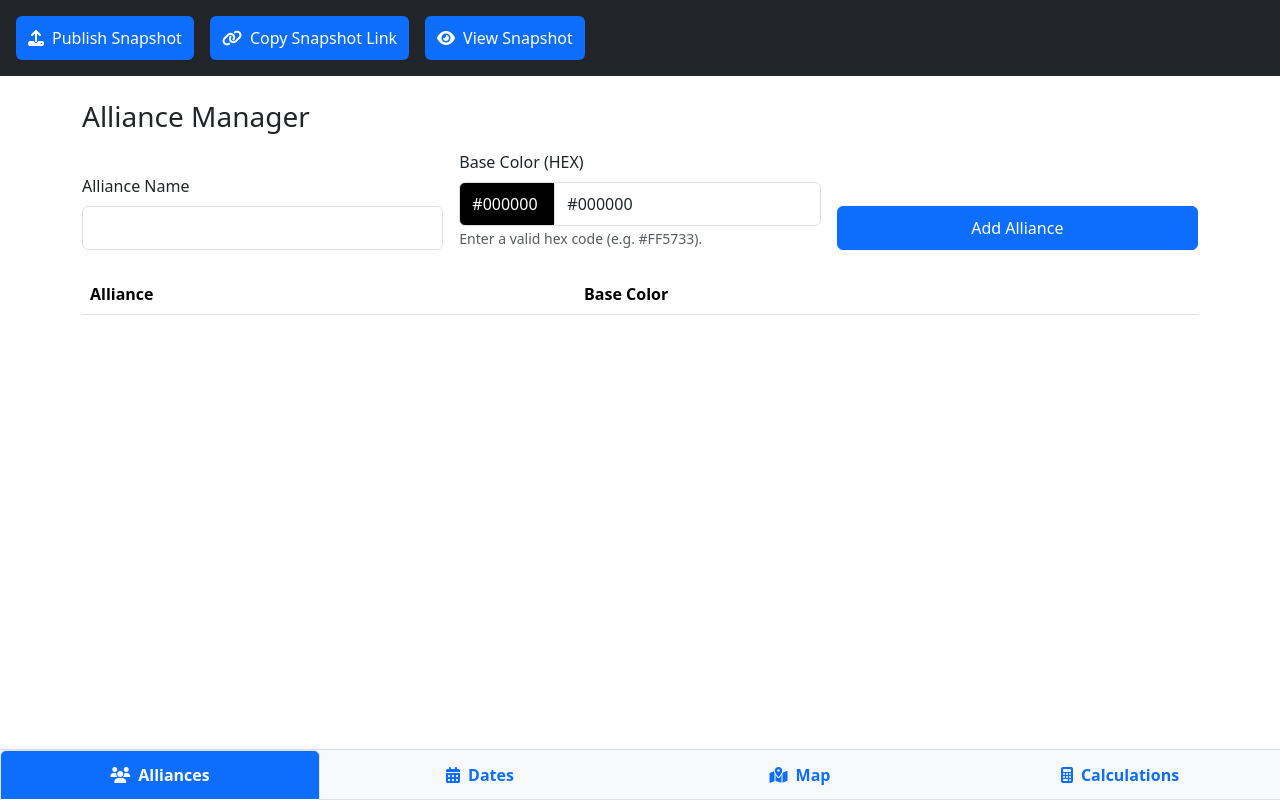
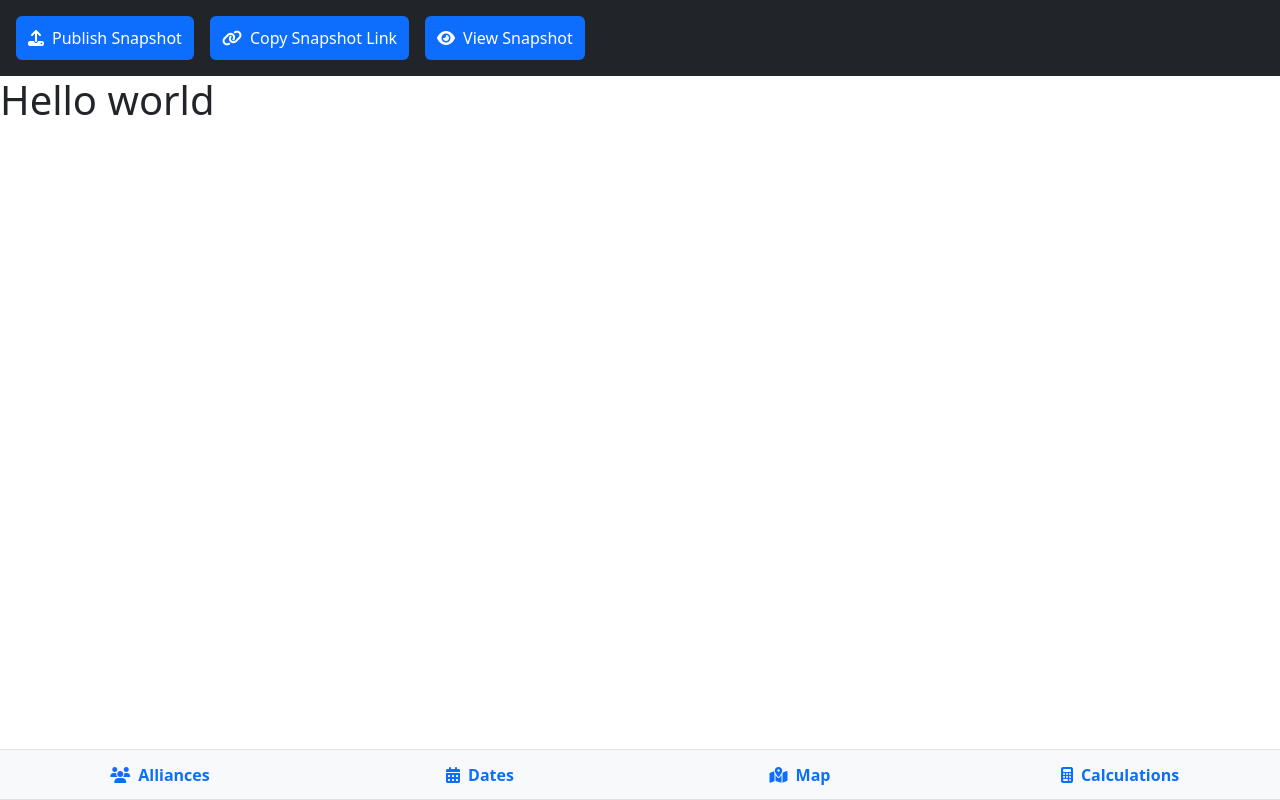
Before and after one commit to kevinkidwell/738-s5-map, a React (Vite) app: page / in a window 1280 px wide. Before the commit this address led to /alliances. Built offline with nearby package versions, Linux system fonts and the light colour scheme.

Commit message:
Update App.tsx

```diff
--- a/src/App.tsx
+++ b/src/App.tsx
@@ -66,12 +66,13 @@ function AppShell() {
 
       <main id="main-content" role="main">
         <Routes>
-          <Route path="/" element={<Navigate to="/alliances" />} />
+          {/*<Route path="/" element={<Navigate to="/map" />} />
           <Route path="/alliances" element={<AlliancesPage dataSource="live" />} />
           <Route path="/dates" element={<SeasonTimeline dataSource="live" />} />
           <Route path="/map" element={<MapPage dataSource="live" />} />
           <Route path="/calculations" element={<CalculationsPage dataSource="live" />} />
-          <Route path="/public" element={<PublicSnapshot />} />
+          <Route path="/public" element={<PublicSnapshot />} />*/}
+        <Route path="/" element={<h1>Hello world</h1>} />
         </Routes>
       </main>
 
```
